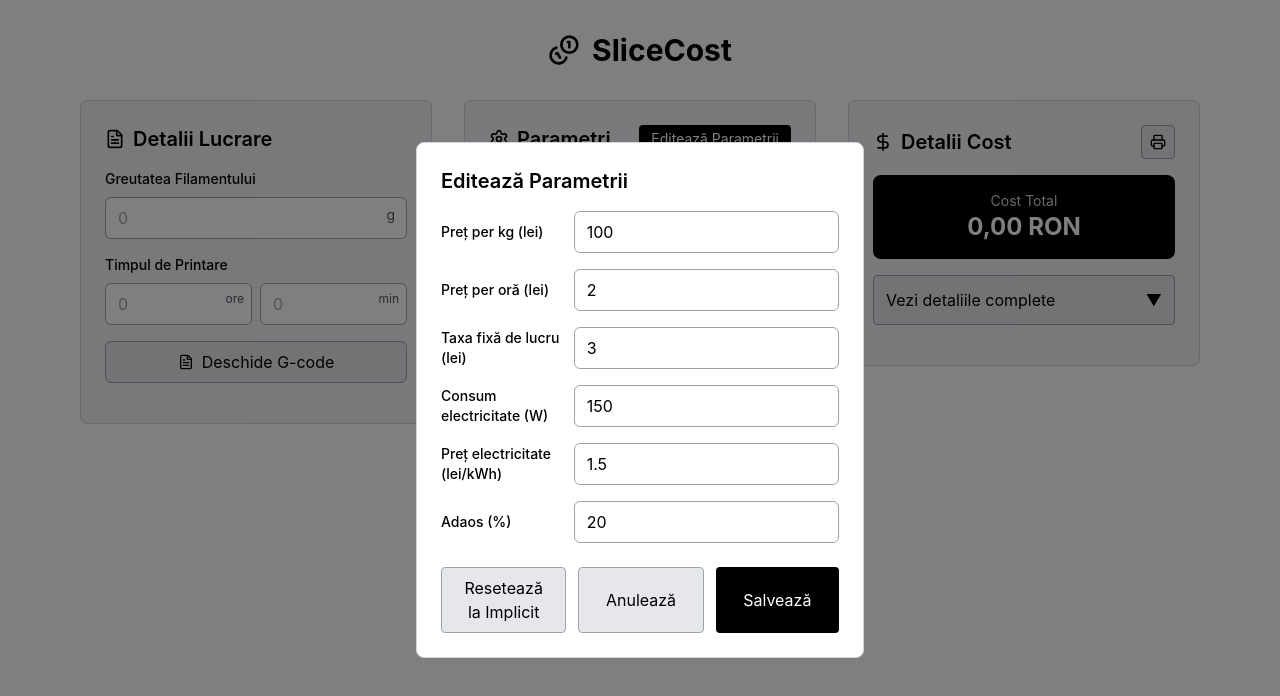
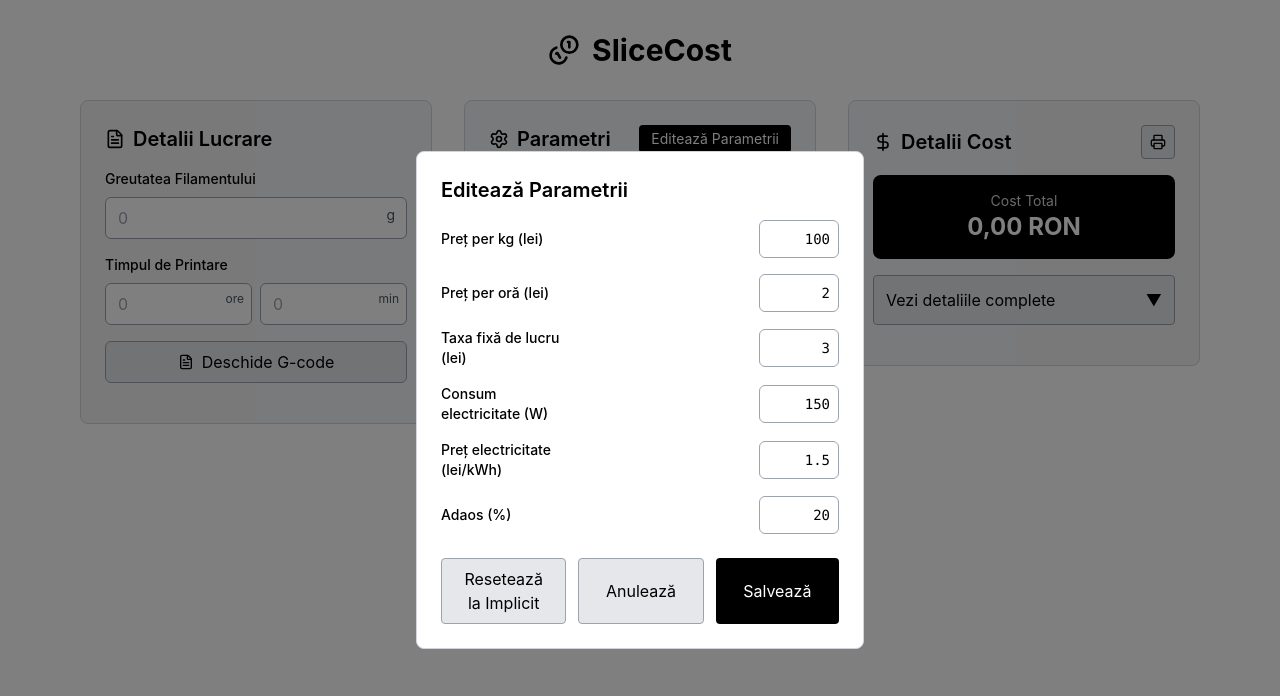
Before and after one commit to aleksxar/SliceCost, a React (Vite) app: page / in a window 1280 px wide. Both pictures are taken after a click on the button "Editează Parametrii". Shown: the top 696 px of the page. Built offline with nearby package versions, Linux system fonts and the light colour scheme.

Commit message:
Update App.tsx

```diff
--- a/src/App.tsx
+++ b/src/App.tsx
@@ -530,17 +530,20 @@ const calculateCosts = (): CostBreakdown => {
                         {labels[key as keyof typeof labels]}
                       </label>
                       <input
-                        type="number"
-                        min="0"
-                        step="0.01"
+                        type="text"
+                        inputMode="numeric"
+                        pattern="[0-9.]*"
+                        maxLength={5}
                         value={value}
                         onChange={(e) => {
+                          // Validate numeric inputs only
+                          const validValue = e.target.value.replace(/[^0-9.]/g, '').replace(/(\..*)\./g, '$1');
                           setTempParameters(prev => ({
                             ...prev,
-                            [key]: parseFloat(e.target.value) || 0,
+                            [key]: validValue ? parseFloat(validValue) : 0,
                           }));
                         }}
-                        className="w-2/3 bg-white border border-gray-400 rounded-md px-3 py-2 focus:ring-2 focus:ring-black focus:border-transparent appearance-none"
+                        className="w-20 bg-white border border-gray-400 rounded-md px-2 py-2 font-mono text-sm focus:ring-2 focus:ring-black focus:border-transparent appearance-none text-right"
                         style={{ MozAppearance: 'textfield' }}
                       />
                     </div>
```
